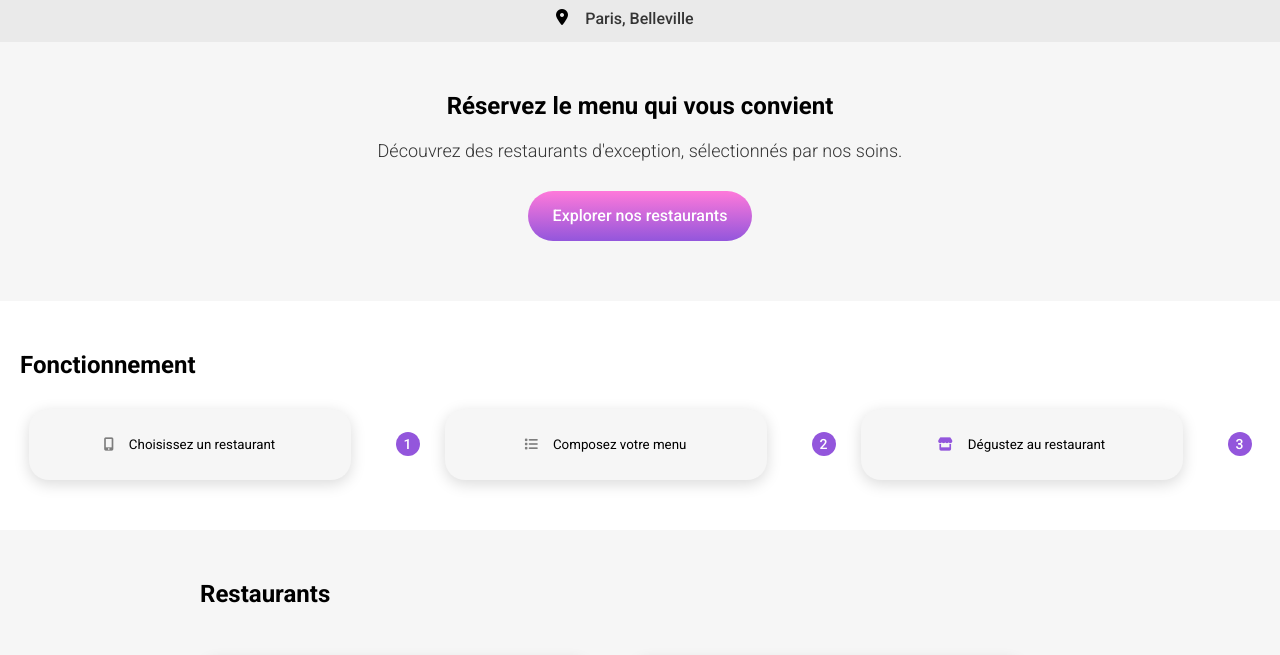
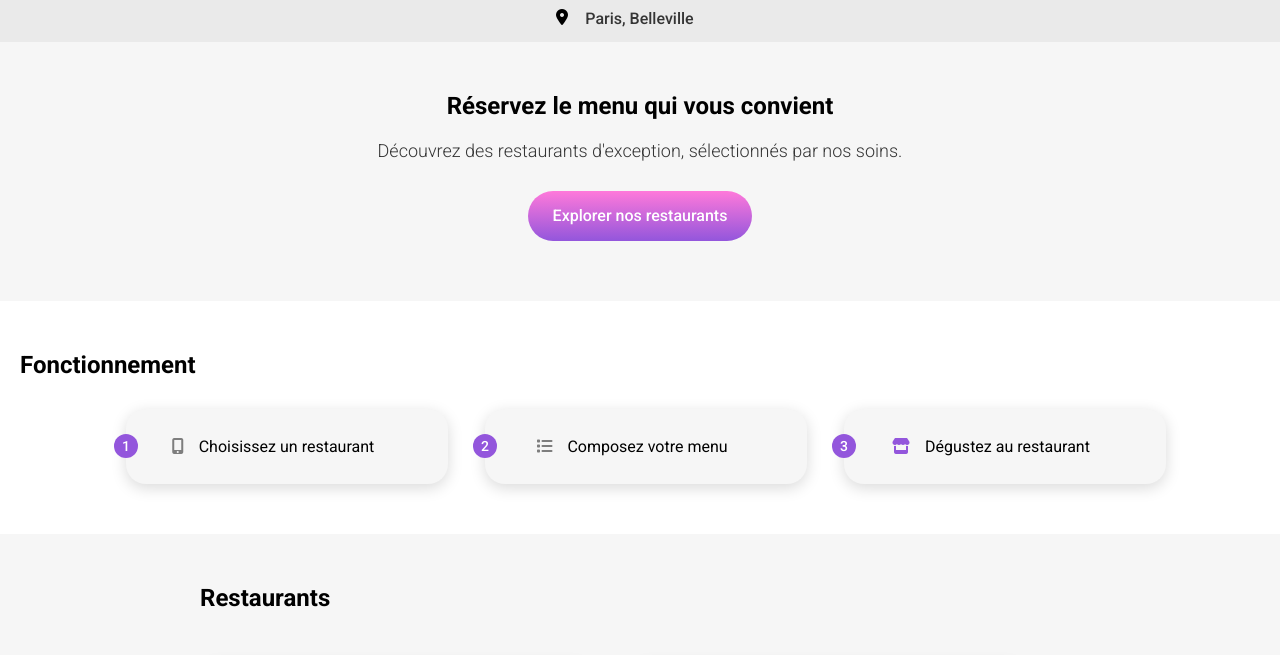
Before and after one commit to mchaum/Ohmyfood, a plain HTML site: page index.html in a window 1280 px wide. Shown: the part 72-727 px from the top of the page. Drawn offline with Linux system fonts and the light colour scheme; a web font is replaced by a local one.

Commit message:
Mise en page des boutons fonctionnement s#

```diff
--- a/assets/CSS/style.css
+++ b/assets/CSS/style.css
@@ -163,13 +163,20 @@ input::placeholder {
     gap: 25px;
 }
 
+.fonctionnement-steps-btn {
+    display: flex;
+    flex-direction: row;
+    align-items: center;
+}
+
 .button-grey {
     border-radius: 20px;
     border: none;
     background-color: var(--main-bg-color);
-    padding: 28px;
+    padding: 28px 28px 28px 0;
     box-shadow: 0px 4px 15px 0px rgba(0, 0, 0, 0.15);
     width: 322px;
+    font-size: 16px;
 }
 
 .button-grey-icon {
@@ -182,11 +189,11 @@ input::placeholder {
     color: #9356DC;
 }
 
-.fonctionnement-steps span {
+.fonctionnement-steps-btn span {
     display: flex;
     height: 24px;
     width: 24px;
-    margin-left: 20px;
+    margin-right: -12px;
     border-radius: 50%;
     justify-content: center;
     align-items: center;
@@ -194,6 +201,7 @@ input::placeholder {
     background-color: #9356dc;
     font-size: 14px;
     font-weight: 500;
+    position: relative;
 }
 
 /*****Restaurants*****/
--- a/index.html
+++ b/index.html
@@ -35,12 +35,18 @@
          <section class="fonctionnement">
             <h1>Fonctionnement</h1>
             <div class="fonctionnement-steps">
-                <button class="button-grey"><i class="fa-solid fa-mobile-screen-button button-grey-icon"></i>Choisissez un restaurant</button>
-                <span>1</span>
-                <button class="button-grey"><i class="fa-solid fa-list button-grey-icon"></i>Composez votre menu</button>
-                <span>2</span>
-                <button class="button-grey"><i class="fa-solid fa-store"></i>Dégustez au restaurant</button>
-                <span>3</span>
+                <div class="fonctionnement-steps-btn">
+                    <span>1</span>
+                    <button class="button-grey"><i class="fa-solid fa-mobile-screen-button button-grey-icon"></i>Choisissez un restaurant</button>
+                </div>
+                <div class="fonctionnement-steps-btn">
+                    <span>2</span>
+                    <button class="button-grey"><i class="fa-solid fa-list button-grey-icon"></i>Composez votre menu</button>
+                </div>
+                <div class="fonctionnement-steps-btn">
+                    <span>3</span>
+                    <button class="button-grey"><i class="fa-solid fa-store"></i>Dégustez au restaurant</button>
+                </div>
             </div>
          </section>
          <section class="restaurants">
```
